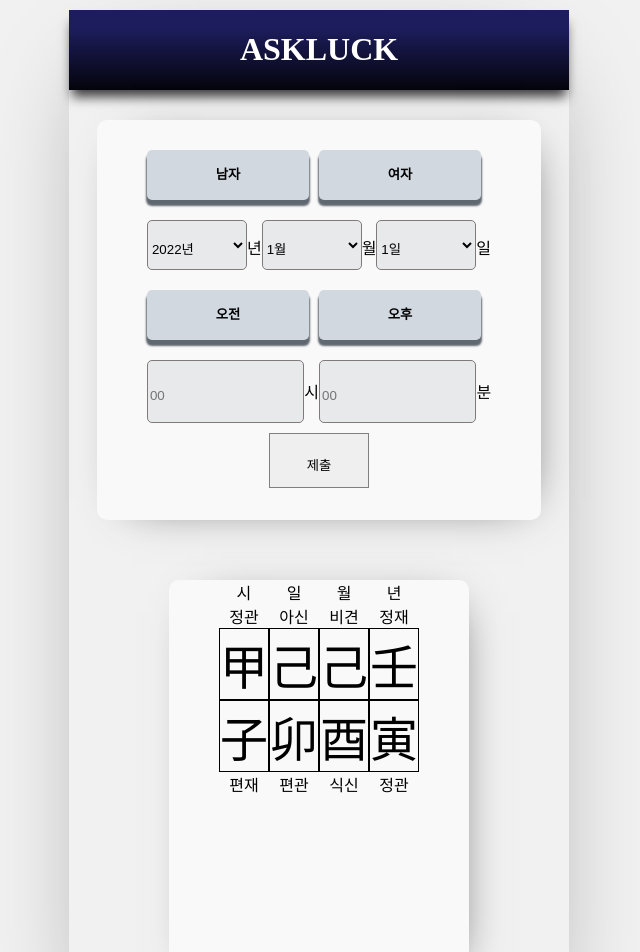
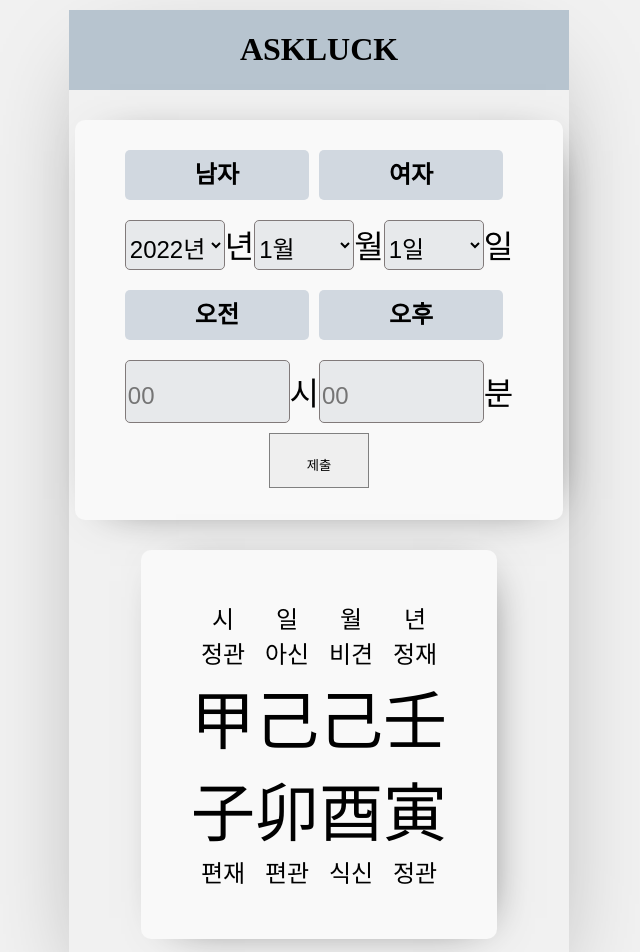
Before and after one commit to seni95/askLuck, a React (Create React App) app: page / in a window 1280 px wide. Shown: the top 952 px of the page, without its empty margins (321-961 px from the left). Built offline with nearby package versions, Linux system fonts and the light colour scheme; a web font is replaced by a local one.

Commit message:
revise design css

```diff
--- a/src/App.css
+++ b/src/App.css
@@ -25,4 +25,5 @@ html, body{
     max-width:500px;
     position: relative;
     box-shadow: 0px 35px 100px -35px rgba(0,0,0,0.4);
+    padding-bottom: 30px;
   }
--- a/src/components/header/header.module.css
+++ b/src/components/header/header.module.css
@@ -1,8 +1,9 @@
 header{
-    background: linear-gradient(0deg, rgba(4,4,11,1) 0%, rgba(29,29,94,1) 78%);
+  background-color: #B7C4CF;
+  /* background: linear-gradient(0deg, rgba(137,138,166,1) 0%, rgba(201,187,207,1) 100%); */
     display: flex;
-  box-shadow: 0px 10px 11px -3px rgba(0,0,0,0.75);
-  color:white;
+  /* box-shadow: 0px 10px 11px -3px rgba(0,0,0,0.75); */
+  /* color:white; */
 }
 
 header *{
--- a/src/components/input_birthday/input_birthday.module.css
+++ b/src/components/input_birthday/input_birthday.module.css
@@ -10,7 +10,7 @@
     padding-right: 50px;
     border-radius: 10px;
     box-shadow: 9px 5px 45px -26px rgba(0,0,0,0.75);
-
+    font-size: 2rem;
 }
 
 h2{
@@ -43,6 +43,8 @@ input,select{
     background-color: #e7e9eb;
     border-radius: 5px;
     border:0.8px solid rgb(129, 122, 122);
+    font-size: 1.5rem;
+
 }
 
 input[type="button"]{
@@ -59,13 +61,13 @@ input[type="button"]{
     cursor: pointer;
     border:none;
     background-color: #d1d8e0;
-    box-shadow: 0px 5px 2px 1px #5f6770;
+    font-size: 1.5rem;
+
 }
 
 input[type="button"].checked, button.checked{
-    margin-top: 15px;
-  margin-bottom: 5px;
-  box-shadow: 0px 0px 0px 0px #007144;
+    border:3px solid gray;
+
 }
 
 
--- a/src/components/result/four_pillar_viewer.module.css
+++ b/src/components/result/four_pillar_viewer.module.css
@@ -6,9 +6,8 @@
     justify-content: center;
     position: relative;
     background: #f9f9f9;
-    margin: 30px auto;
-    min-height: 400px;
-    min-width: 300px;
+    margin: auto;
+    padding: 50px;
     border-radius: 10px;
     box-shadow: 9px 5px 45px -26px rgba(0,0,0,0.75);
 
@@ -18,12 +17,18 @@
 .pillars{
     display: flex;
     flex-direction: column;
+    font-size: 1.5rem;
+}
+
+.pillars *{
+
+
 }
 
 .element{
-    border:1px solid black;
     font-size:3rem;
     font-family: 'Nanum Gothic', sans-serif;
+    font-size: 4rem;
 }
 
 *{
```
